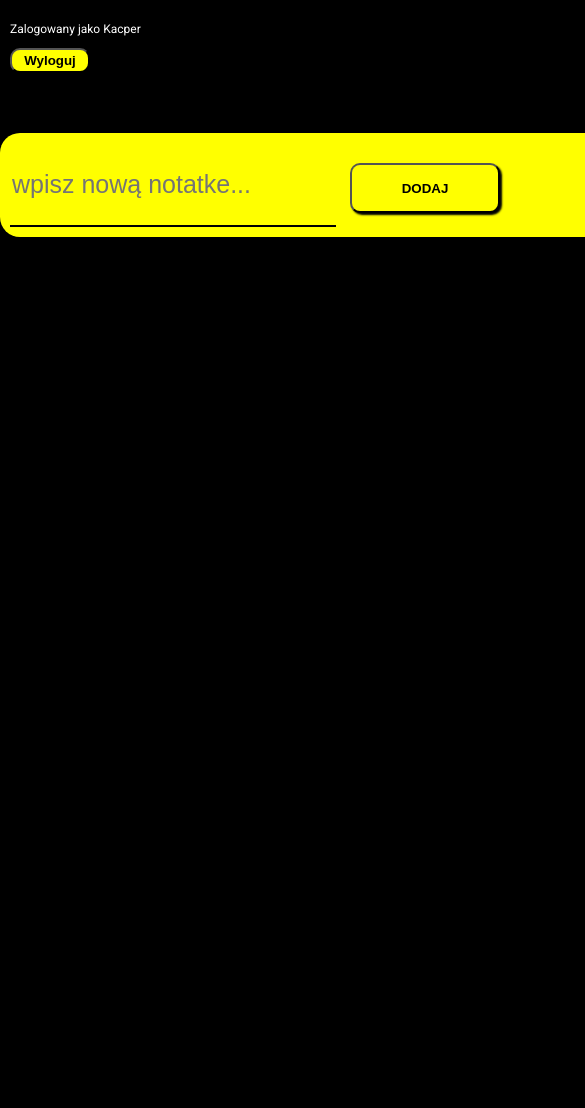
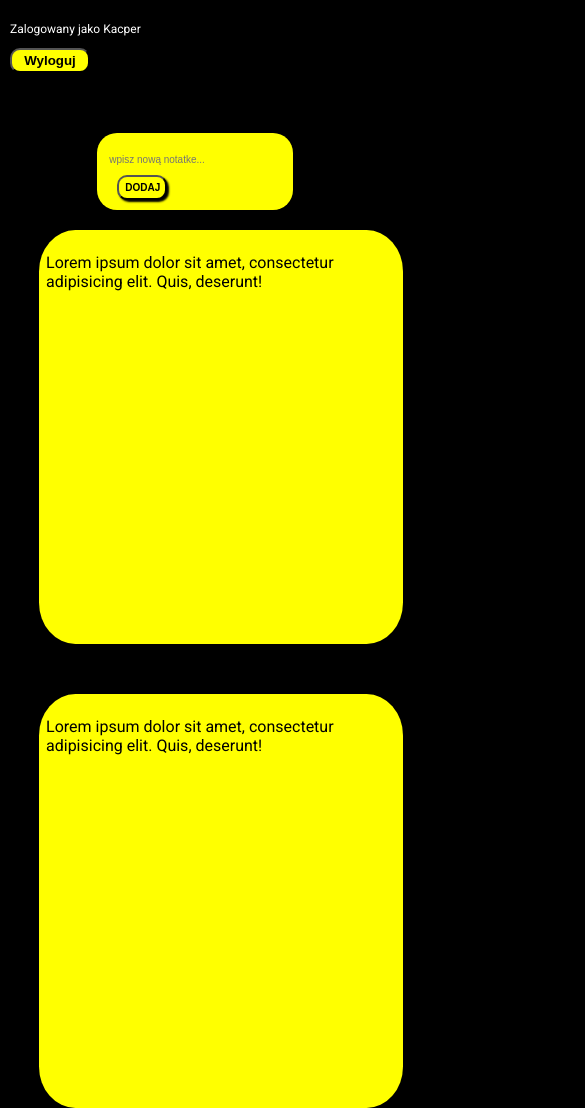
Before and after one commit to theluz123/ladneTodolist, a plain HTML site: page content.html in a window 390 px wide. Shown: the top 1108 px of the page, 585 px wide, since content can reach past the window. Before the commit the page ends 844 px from the top, so only its background shows below. Drawn offline with Linux system fonts and the light colour scheme.

Commit message:
dodano responsywnosc dla telefonów

```diff
--- a/content.html
+++ b/content.html
@@ -25,8 +25,13 @@
         </section>
     </div>
 
-    <div class="noteContainer">
-
+    <div id="noteContainer">
+        <section class="note">
+            <p>Lorem ipsum dolor sit amet, consectetur adipisicing elit. Quis, deserunt!</p>
+        </section>
+        <section class="note">
+            <p>Lorem ipsum dolor sit amet, consectetur adipisicing elit. Quis, deserunt!</p>
+        </section>
     </div>
 
 </body>
--- a/css/content.css
+++ b/css/content.css
@@ -32,7 +32,7 @@ body{
     display: flex;
     flex-direction: row;
     background-color: yellow;
-    width: 800px;
+    width: 45%;
     border-radius: 20px;
     gap: 20px;
 }
@@ -44,7 +44,6 @@ body{
 
 .addContent input[type=text]{
     border-style: none;
-    border-bottom: 2px solid black;
     background-color: yellow;
     height: 80px;
     font-size: 25px;
@@ -52,7 +51,6 @@ body{
 
 .addContent input[type=text]:focus{
     outline: none;
-    border-bottom: 2px solid black;
     font-size: 50px;
     transition: 0.5s;
     height: 150px;
@@ -79,3 +77,66 @@ body{
     transition: 0.2s;
     background-color: rgb(207, 207, 0);
 }
+
+#noteContainer{
+    display: flex;
+    flex-direction: row;
+    margin-left: 10%;
+    margin-top: 5%;
+    gap: 4%;
+}
+
+.note{
+    padding: 2%;
+    background-color: yellow;
+    width: 350px;
+    min-height: 400px;
+    border-radius: 10%;
+}
+
+
+@media only screen and (max-width: 600px) {
+
+    .addContent input[type=text]{
+        border-style: none;
+        background-color: yellow;
+        height: 30px;
+        font-size: 10px;
+    }
+
+    .addContent input[type=text]:focus{
+        outline: none;
+        font-size: 10px;
+        transition: 0.5s;
+        height: 40px;
+    }
+
+    .addContent button{
+        width: 50px;
+        height: 25px;
+        font-size: 10px;
+        box-shadow: 2px 2px 2px black;
+        border-radius: 10px;
+        background-color: yellow;
+        cursor: pointer;
+        font-weight: bold;
+        margin-left: 10px;
+    }
+
+    #noteContainer{
+        display: flex;
+        flex-direction: column;
+        margin-left: 10%;
+        margin-top: 5%;
+        gap: 50px;
+    }
+
+    .note{
+        padding: 2%;
+        background-color: yellow;
+        width: 350px;
+        min-height: 400px;
+        border-radius: 10%;
+    }
+
+}
```
